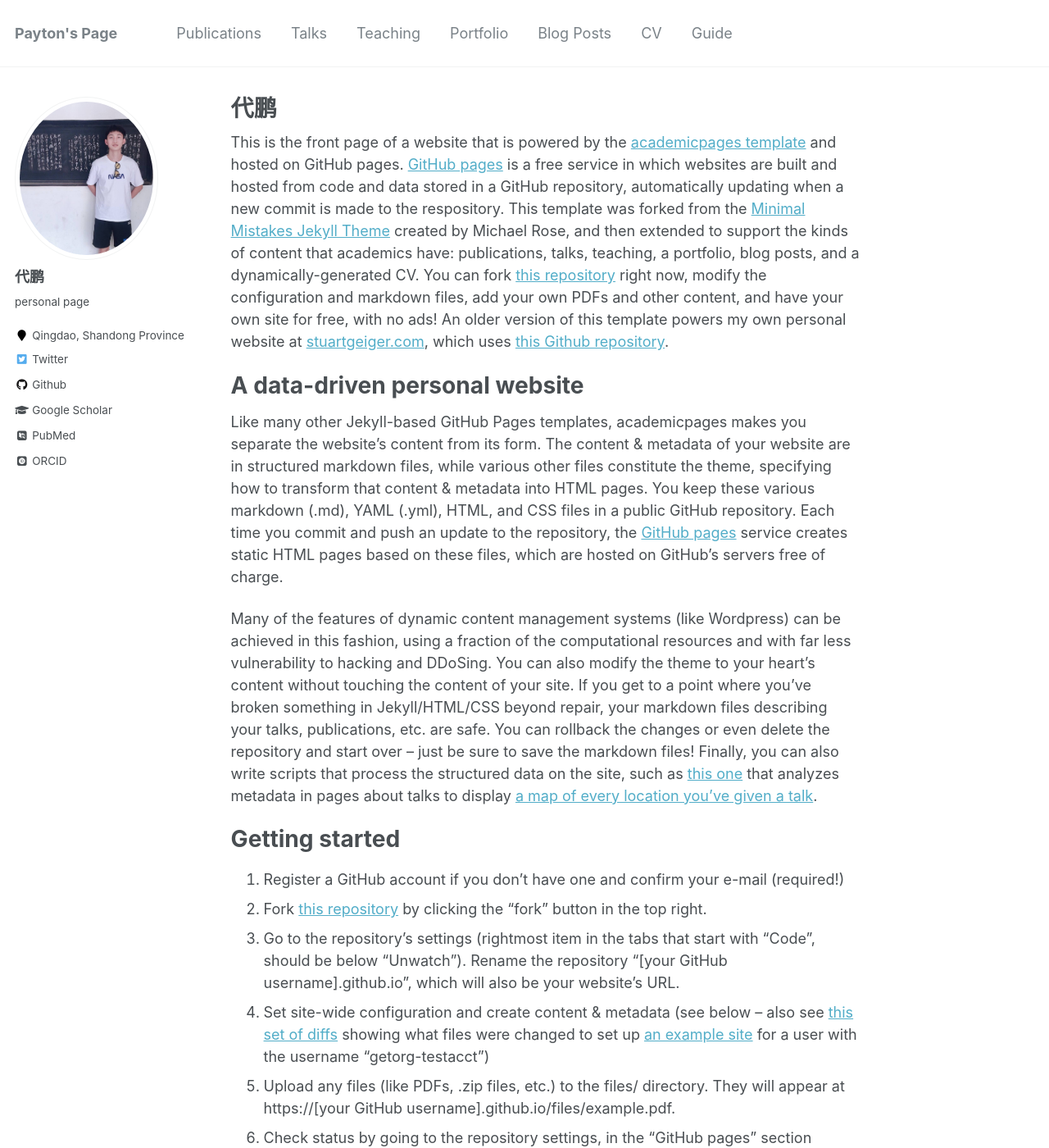
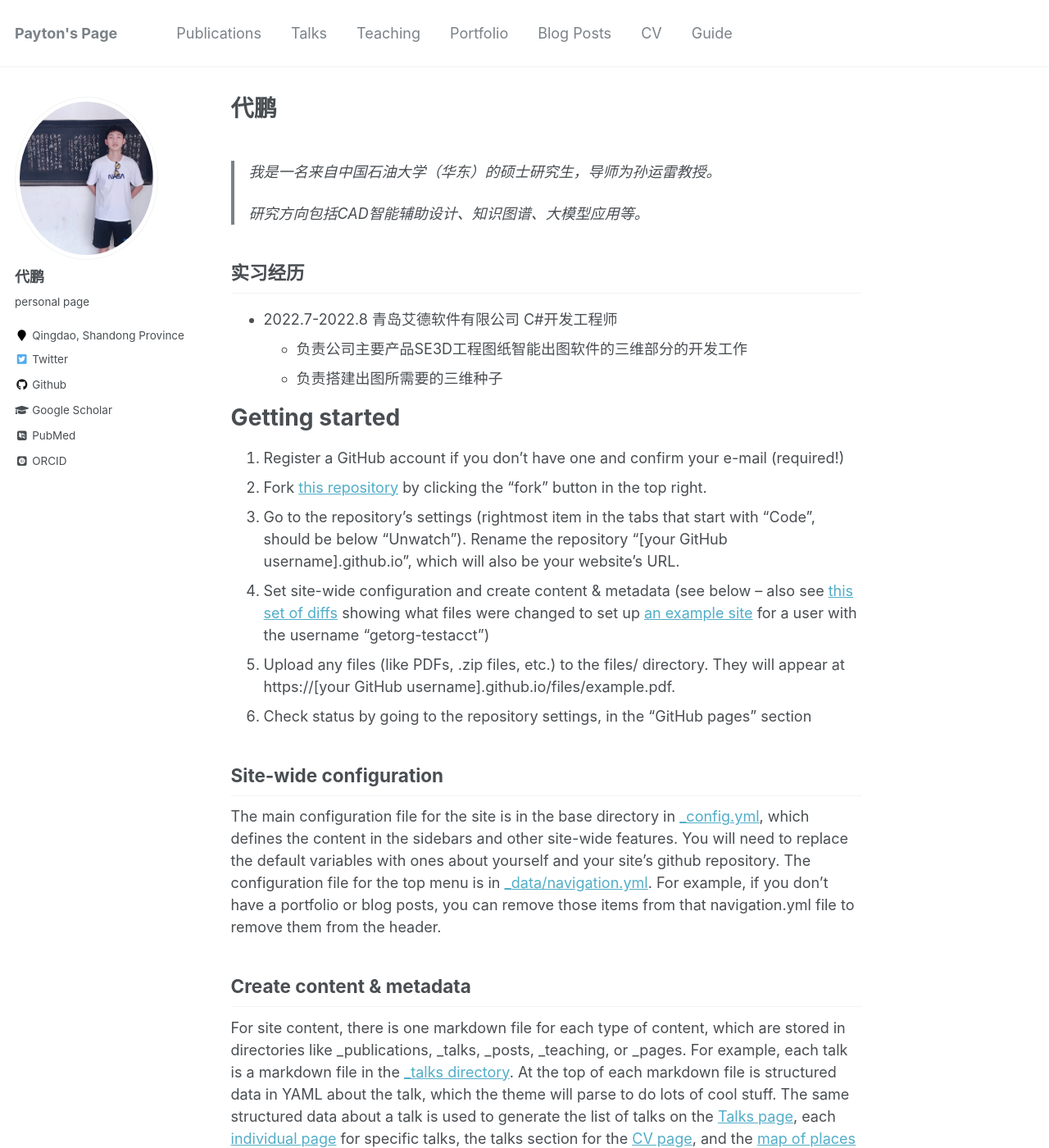
Before and after one commit to dpzgsydx/dpzgsydx.github.io, a Jekyll site: the page built from _pages/about.md, in a window 1280 px wide and 1400 px high. Shown: the whole window at 82% size. Built offline with Jekyll 4.4.1, drawn with Linux system fonts in a browser that asks for light colours; some web fonts are replaced.

Commit message:
update about.md

```diff
--- a/_pages/about.md
+++ b/_pages/about.md
@@ -8,13 +8,15 @@ redirect_from:
   - /about.html
 ---
 
-This is the front page of a website that is powered by the [academicpages template](https://github.com/academicpages/academicpages.github.io) and hosted on GitHub pages. [GitHub pages](https://pages.github.com) is a free service in which websites are built and hosted from code and data stored in a GitHub repository, automatically updating when a new commit is made to the respository. This template was forked from the [Minimal Mistakes Jekyll Theme](https://mmistakes.github.io/minimal-mistakes/) created by Michael Rose, and then extended to support the kinds of content that academics have: publications, talks, teaching, a portfolio, blog posts, and a dynamically-generated CV. You can fork [this repository](https://github.com/academicpages/academicpages.github.io) right now, modify the configuration and markdown files, add your own PDFs and other content, and have your own site for free, with no ads! An older version of this template powers my own personal website at [stuartgeiger.com](http://stuartgeiger.com), which uses [this Github repository](https://github.com/staeiou/staeiou.github.io).
+> 我是一名来自中国石油大学（华东）的硕士研究生，导师为孙运雷教授。
+>
+> 研究方向包括CAD智能辅助设计、知识图谱、大模型应用等。
 
-A data-driven personal website
-======
-Like many other Jekyll-based GitHub Pages templates, academicpages makes you separate the website's content from its form. The content & metadata of your website are in structured markdown files, while various other files constitute the theme, specifying how to transform that content & metadata into HTML pages. You keep these various markdown (.md), YAML (.yml), HTML, and CSS files in a public GitHub repository. Each time you commit and push an update to the repository, the [GitHub pages](https://pages.github.com/) service creates static HTML pages based on these files, which are hosted on GitHub's servers free of charge.
+## 实习经历
 
-Many of the features of dynamic content management systems (like Wordpress) can be achieved in this fashion, using a fraction of the computational resources and with far less vulnerability to hacking and DDoSing. You can also modify the theme to your heart's content without touching the content of your site. If you get to a point where you've broken something in Jekyll/HTML/CSS beyond repair, your markdown files describing your talks, publications, etc. are safe. You can rollback the changes or even delete the repository and start over -- just be sure to save the markdown files! Finally, you can also write scripts that process the structured data on the site, such as [this one](https://github.com/academicpages/academicpages.github.io/blob/master/talkmap.ipynb) that analyzes metadata in pages about talks to display [a map of every location you've given a talk](https://academicpages.github.io/talkmap.html).
+- 2022.7-2022.8                 青岛艾德软件有限公司               C#开发工程师
+  - 负责公司主要产品SE3D工程图纸智能出图软件的三维部分的开发工作
+  - 负责搭建出图所需要的三维种子
 
 Getting started
 ======
```
